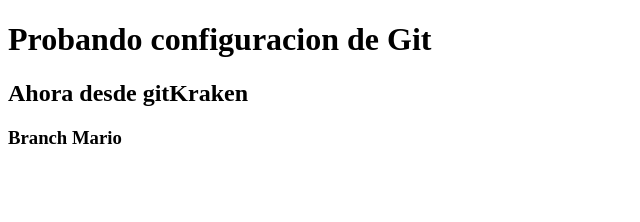
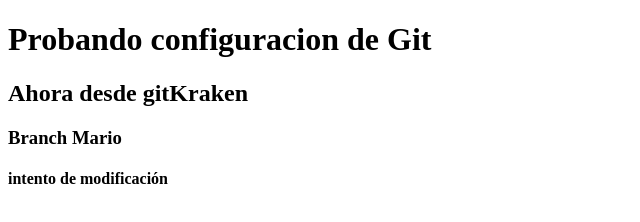
Before and after one commit to MarcoNicolas/prueba, a plain HTML site: page index.html in a window 1280 px wide. Shown: the whole page, without its empty margins (0-640 px from the left). Drawn offline with Linux system fonts and the light colour scheme.

Commit message:
Update index.html
se agrego un nuevo texto

```diff
--- a/index.html
+++ b/index.html
@@ -7,5 +7,6 @@
 	<h1>Probando configuracion de Git</h1>
 	<h2>Ahora desde gitKraken</h2>
 	<h3>Branch Mario</h3>
+	<h4>intento de modificación</h4>
 </body>
 </html>
```
